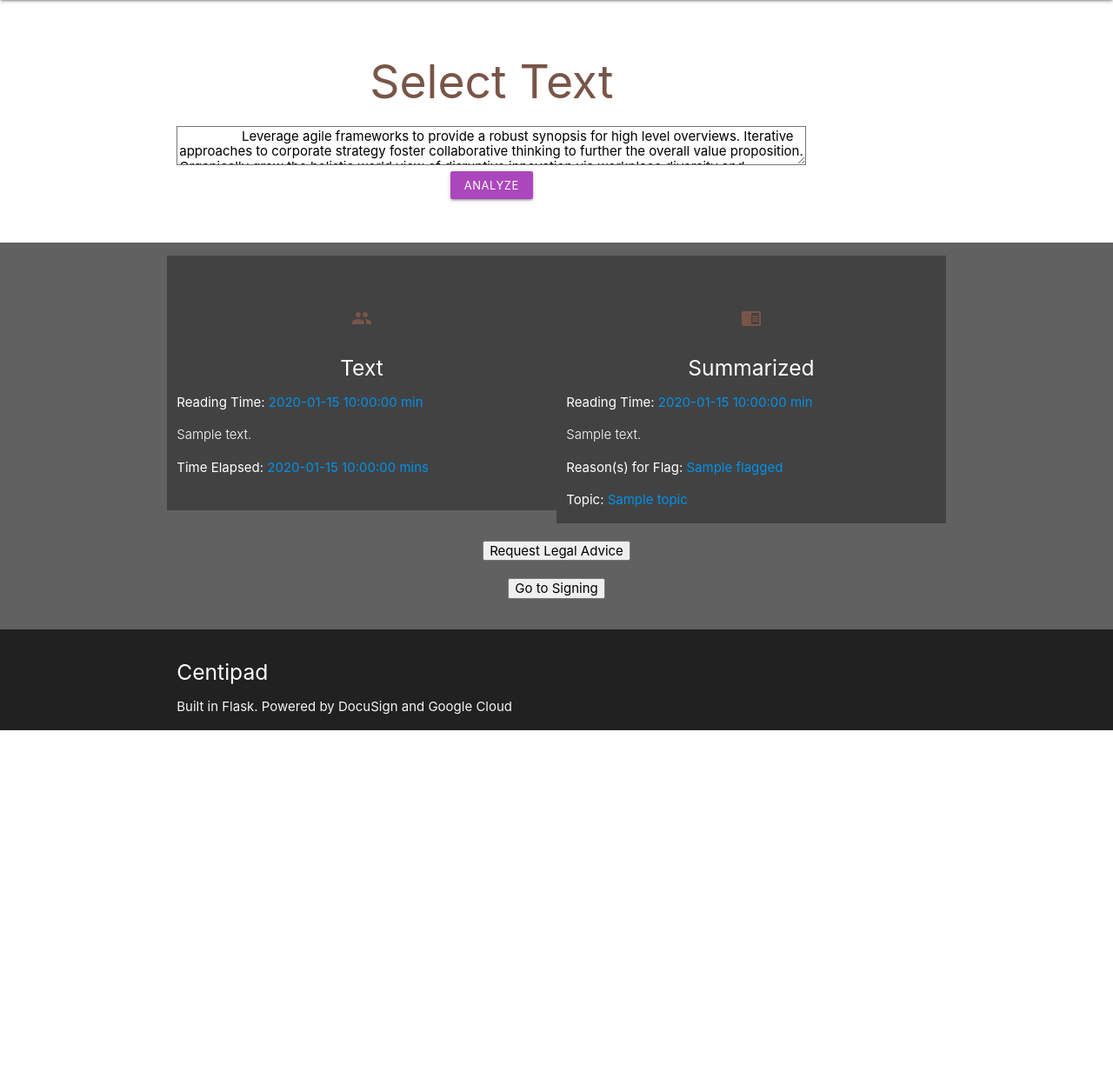
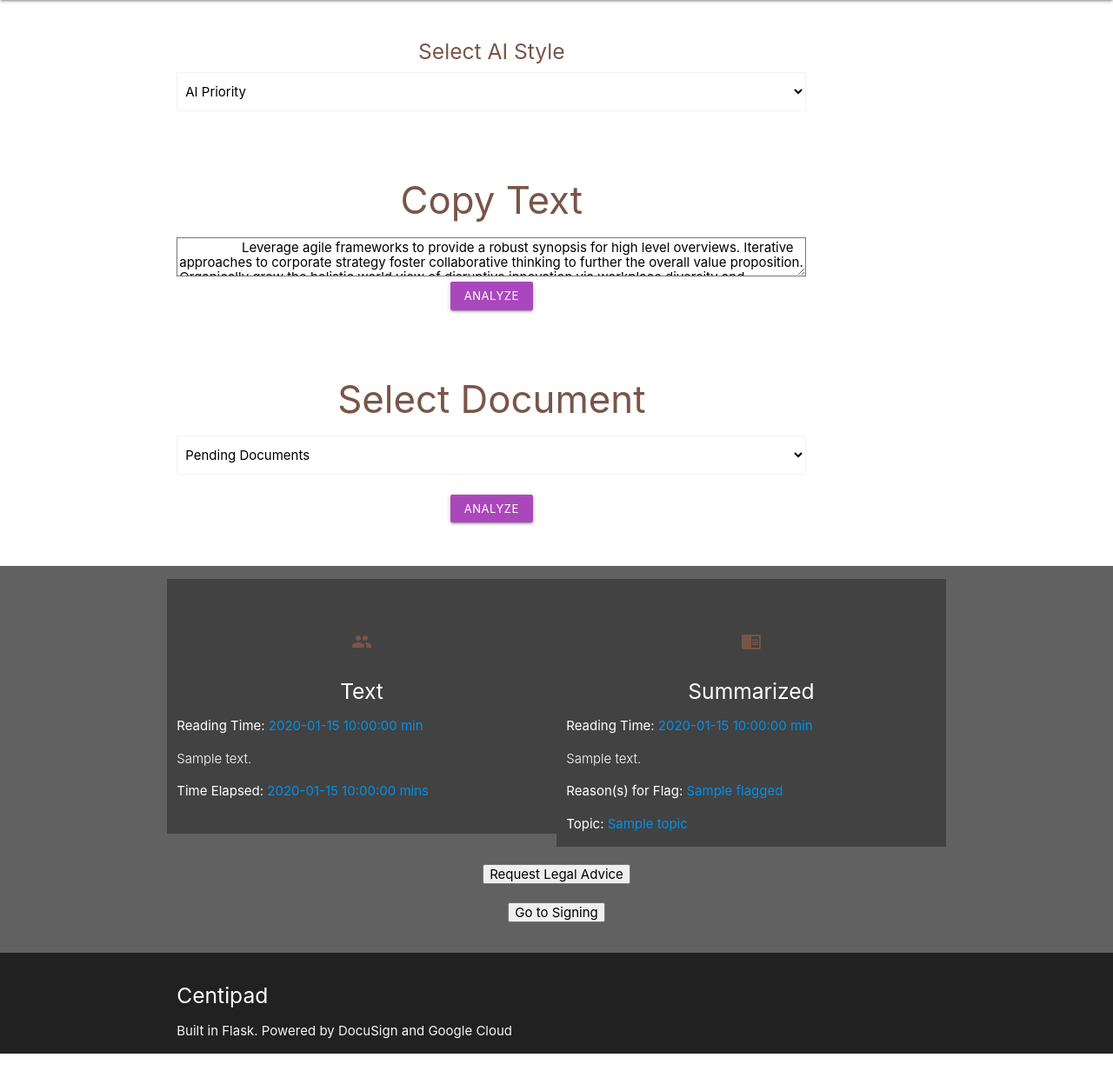
Before and after one commit to yang-official/centipad, a Flask app: template templates/index.html in a window 1280 px wide. Shown: the part 87-1319 px from the top of the page at 87% size. Before the commit the page ends 927 px from the top, so only its background shows below. Run offline with Flask 2, Linux system fonts and the light colour scheme; the template is opened without the code that fills it: most values are stand-ins (such as "Sample title", 1, 10 or a date in 2020); some libraries are stand-ins or nearby versions.

Commit message:
Added AI and document selection

```diff
--- a/app.py
+++ b/app.py
@@ -3,7 +3,7 @@ from docusign import embedded_signing_ceremony
 import webbrowser
 import time
 import spacy
-from spacy_summarization import text_summarizer, text_modeler, flagger
+from spacy_summarization import text_summarizer, text_modeler, flagger, data_select
 from google_ml import classify_text
 import config
 
@@ -15,25 +15,42 @@ def readingTime(mytext):
 	estimatedTime = total_words/200.0
 	return estimatedTime
 
-@app.route("/")
+@app.route("/", methods=['GET','POST'])
 def index():
     return render_template('index.html')
 
 @app.route('/analyze',methods=['GET','POST'])
 def analyze():
-	start = time.time()
-	if request.method == 'POST':
-		rawtext = request.form['rawtext']
-		final_reading_time = readingTime(rawtext)
-		final_summary = text_summarizer(rawtext)
-		summary_reading_time = readingTime(final_summary)
-		end = time.time()
-		final_time = end-start
-		flagged = flagger(rawtext)
-		topic = text_modeler(rawtext)
-	session['topic'] = topic
-	session['flagged'] = flagged
-	return render_template('index.html',ctext=rawtext,topic=topic,flagged=flagged,final_summary=final_summary,final_time=final_time,final_reading_time=final_reading_time,summary_reading_time=summary_reading_time)
+    start = time.time();
+    if request.method == 'POST':
+        rawtext = request.form['rawtext']
+        final_reading_time = readingTime(rawtext)
+        final_summary = text_summarizer(rawtext)
+        summary_reading_time = readingTime(final_summary)
+        end = time.time()
+        final_time = end-start
+        flagged = flagger(rawtext)
+        topic = text_modeler(rawtext)
+    session['topic'] = topic
+    session['flagged'] = flagged
+    return render_template('index.html',ctext=rawtext,topic=topic,flagged=flagged,final_summary=final_summary,final_time=final_time,final_reading_time=final_reading_time,summary_reading_time=summary_reading_time)
+
+@app.route('/analyze_doc', methods=['GET','POST'])
+def analyze_doc():
+    start = time.time()
+    if request.method == 'POST':
+        id = int(request.form['docs'])
+        rawtext = data_select(id)
+        final_reading_time = readingTime(rawtext)
+        final_summary = text_summarizer(rawtext)
+        summary_reading_time = readingTime(final_summary)
+        end = time.time()
+        final_time = end-start
+        flagged = flagger(rawtext)
+        topic = text_modeler(rawtext)
+    session['topic'] = topic
+    session['flagged'] = flagged
+    return render_template('index.html',ctext=rawtext,topic=topic,flagged=flagged,final_summary=final_summary,final_time=final_time,final_reading_time=final_reading_time,summary_reading_time=summary_reading_time)
 
 @app.route("/about")
 def about():
--- a/templates/index.html
+++ b/templates/index.html
@@ -38,13 +38,27 @@
             <div class="row">
               <div class="input-field col s12 m10">
                 <div class="icon-block">
-                  <h2 class="center brown-text">Select Text <!--<i class="material-icons">chrome_reader_mode</i>--></h2>
-                 <form method="POST" action="/analyze">
-               <textarea name="rawtext" cols="30" rows="50" class="form-control" required="true"
-               oninput='this.style.height = "";this.style.height = this.scrollHeight + "px"'>
+                  <h5 class="center brown-text">Select AI Style</h5>
+                  <form method="POST" action="/analyze_doc">
+                    <select name="ai" method="GET" action="/" class="browser-default">
+                      <option value="" disabled selected>AI Priority</option>
+                      <option value="1">Environmental</option>
+                      <option value="2">Financial</option>
+                      <option value="3">Personal Protection</option>
+                    </select>
+                </form>
+                </div>
+              </div>
+            </div>
+
+            <div class="row">
+              <div class="input-field col s12 m10">
+                <div class="icon-block">
+                  <h3 class="center brown-text">Copy Text</h2>
+                    <form method="POST" action="/analyze">
+                      <textarea name="rawtext" cols="30" rows="50" class="form-control" required="true">
                  Leverage agile frameworks to provide a robust synopsis for high level overviews. Iterative approaches to corporate strategy foster collaborative thinking to further the overall value proposition. Organically grow the holistic world view of disruptive innovation via workplace diversity and empowerment. Bring to the table win-win survival strategies to ensure proactive domination. At the end of the day, going forward, a new normal that has evolved from generation X is on the runway heading towards a streamlined cloud solution. User generated content in realtime will have multiple touchpoints for offshoring. Capitalize on low hanging fruit to identify a ballpark value added activity to beta test. Override the digital divide with additional clickthroughs from DevOps. Nanotechnology immersion along the information highway will close the loop on focusing solely on the bottom line. Podcasting operational change management inside of workflows to establish a framework. Taking seamless key performance indicators offline to maximise the long tail. Keeping your eye on the ball while performing a deep dive on the start-up mentality to derive convergence on cross-platform integration. Collaboratively administrate empowered markets via plug-and-play networks. Dynamically procrastinate B2C users after installed base benefits. Dramatically visualize customer directed convergence without revolutionary ROI.
-               </textarea>
-
+                      </textarea>
                <br/>
                <div class="center">
                 <button class="btn btn-small waves-effect waves-light purple lighten-1" type="submit">Analyze</button>
@@ -52,8 +66,27 @@
               </form>
                 </div>
               </div>
+            </div>
 
-            </div>
+            <div class="row">
+              <div class="input-field col s12 m10">
+                <div class="icon-block">
+                  <h3 class="center brown-text">Select Document <!--<i class="material-icons">chrome_reader_mode</i>--></h2>
+                  <form method="POST" action="/analyze_doc">
+                    <select name="docs" method="GET" action="/" class="browser-default">
+                      <option value="" disabled selected>Pending Documents</option>
+                      <option value="1">World_Wide_Corp</option>
+                      <option value="2">World_Wide_Corp2</option>
+                      <option value="3">World_Wide_Corp3</option>
+                    </select>
+                    <br/>
+                  <div class="center">
+                   <button class="btn btn-small waves-effect waves-light purple lighten-1" type="submit">Analyze</button>
+                  </div>
+                  </form>
+                  </div>
+                </div>
+              </div>
 
           </div>
         </div>
```
Also changed, not shown: requirements.txt (+17 -1 lines), spacy_summarization.py (+10 -2 lines).
